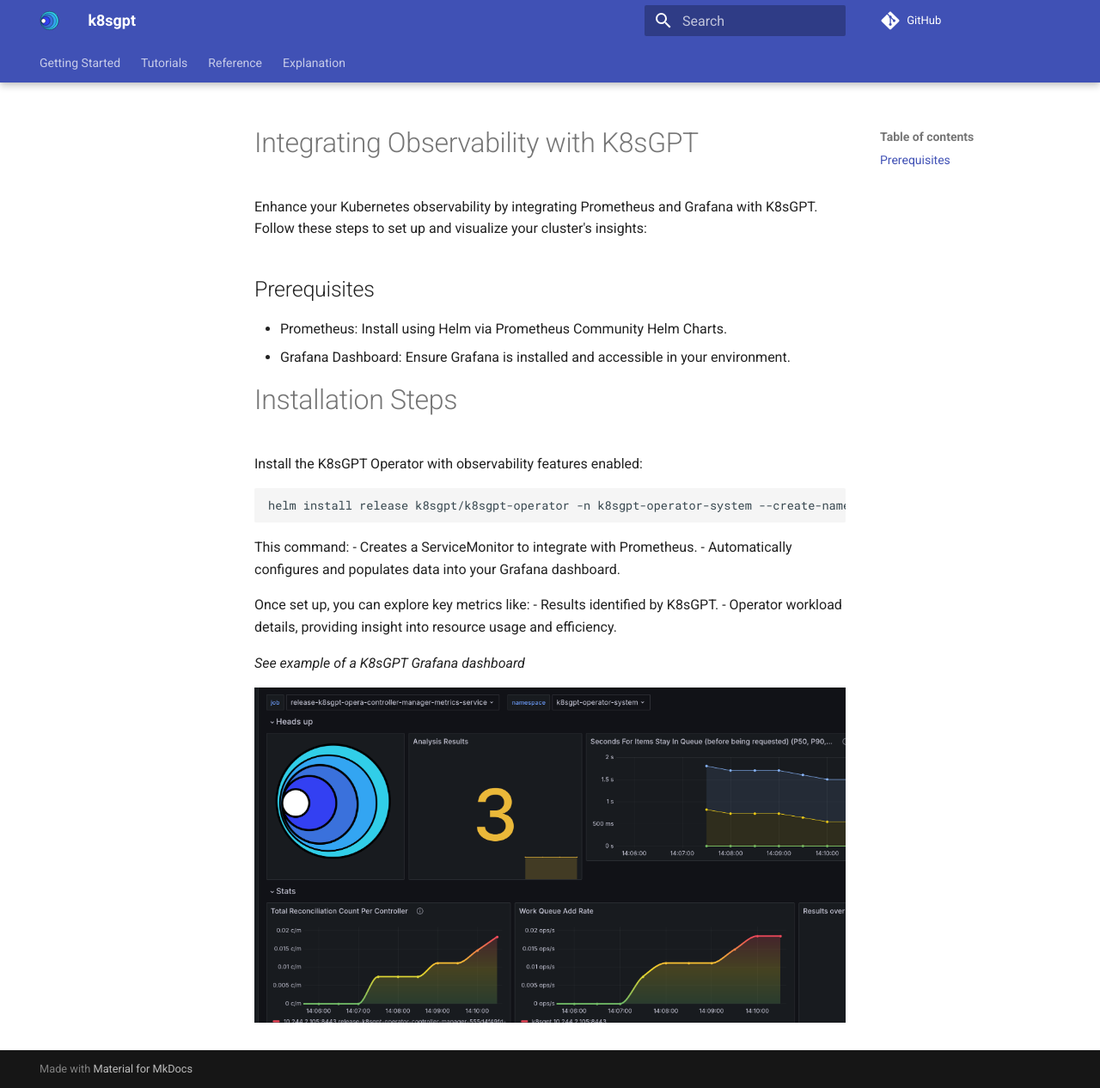
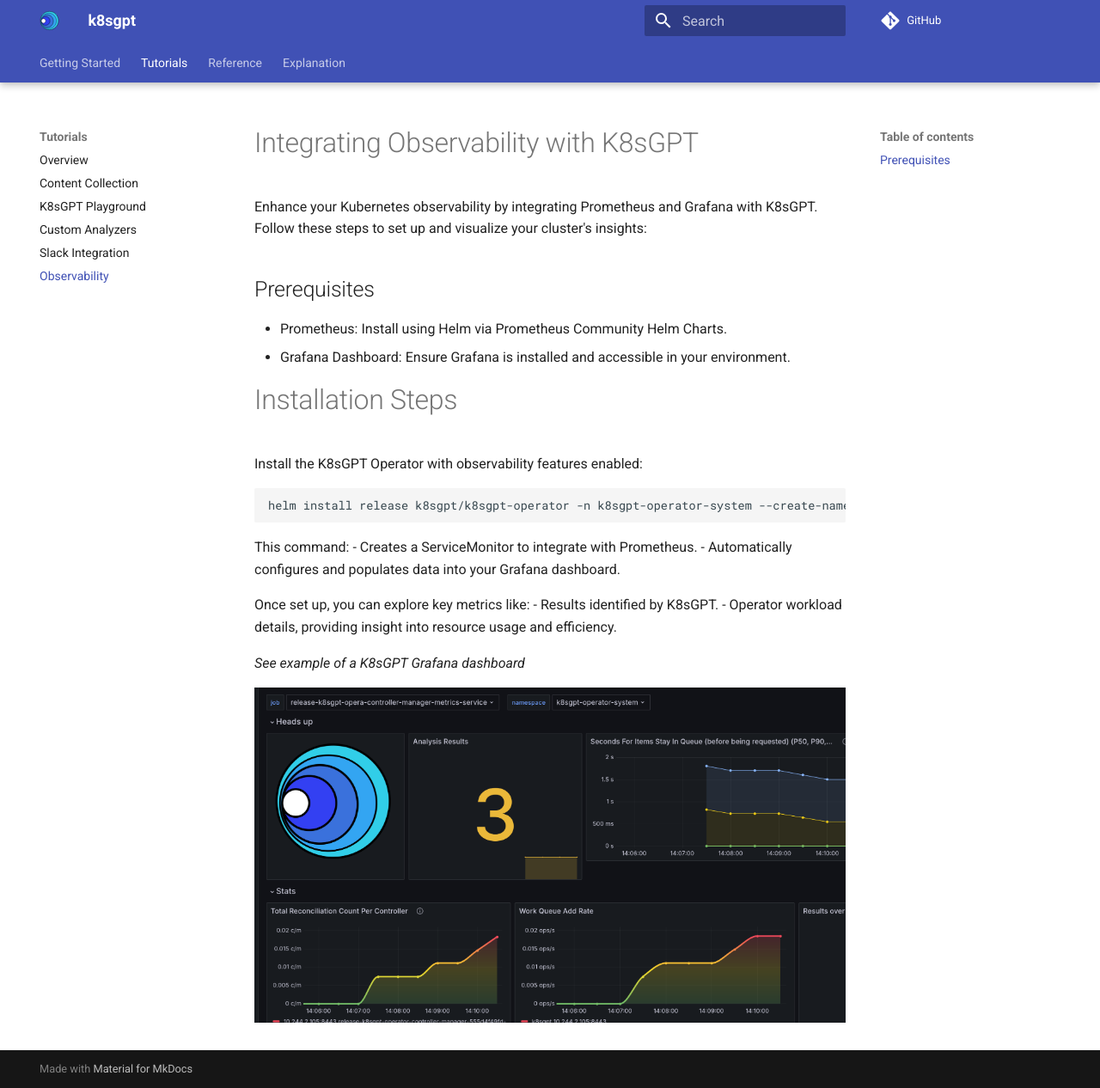
Before and after one commit to k8sgpt-ai/docs, an MkDocs documentation site: the page built from docs/tutorials/observability.md, in a window 1280 px wide and 1266 px high. Shown: the whole window at 86% size. Built offline with MkDocs 1.6.1 and Material for MkDocs 9.7.7, drawn with Linux system fonts in a browser that asks for light colours; comment, search, counter and statistics services are not loaded.

Commit message:
feat: added quick grafana doc
Signed-off-by: AlexsJones <alexsimonjones@gmail.com>

```diff
--- a/mkdocs.yml
+++ b/mkdocs.yml
@@ -19,6 +19,7 @@ nav:
       - K8sGPT Playground: tutorials/playground.md
       - Custom Analyzers: tutorials/custom-analyzers.md
       - Slack Integration: tutorials/slack-integration.md
+      - Observability: tutorials/observability.md
   - Reference:
       - CLI:
           - Overview: reference/cli/index.md
```
